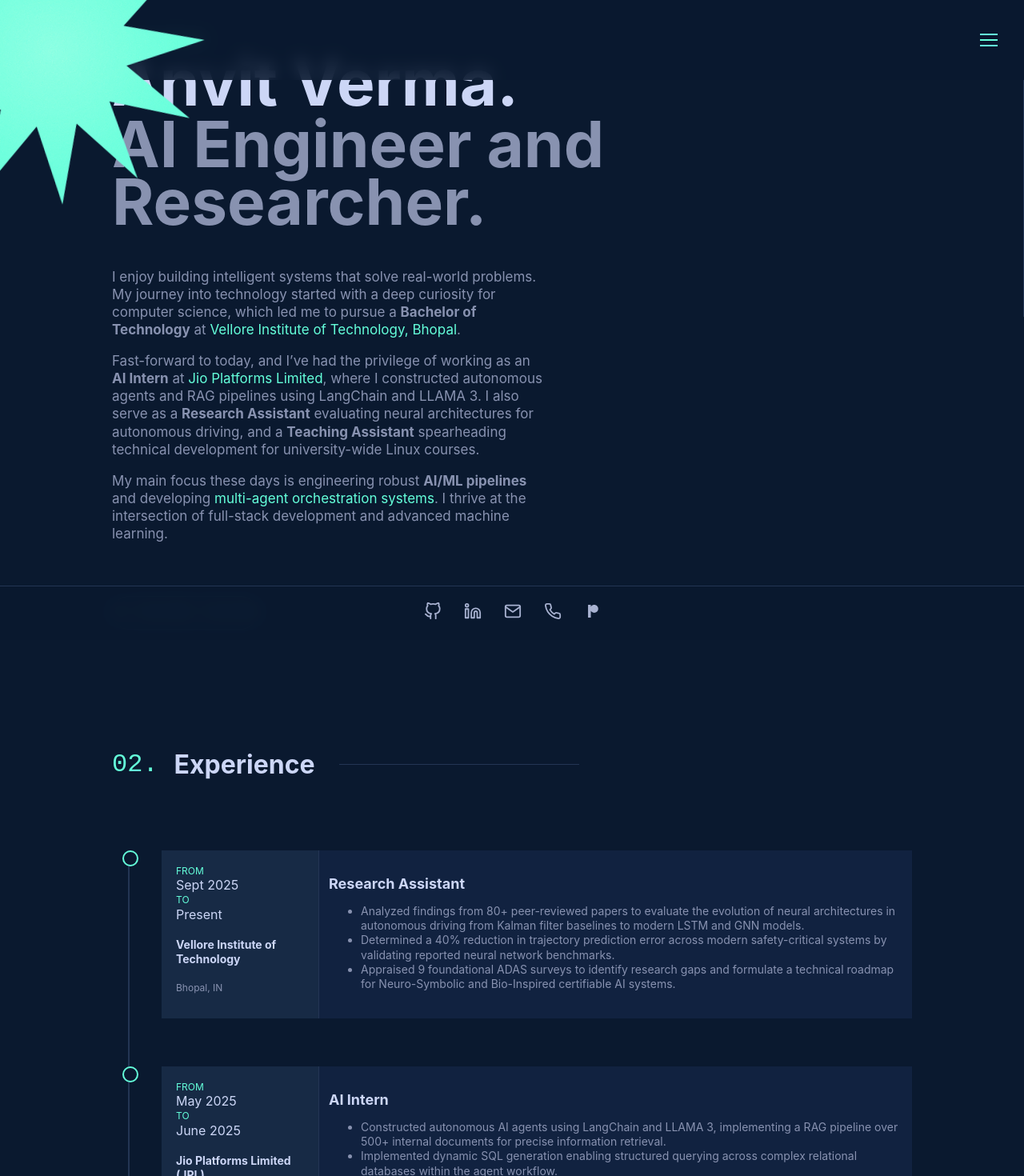
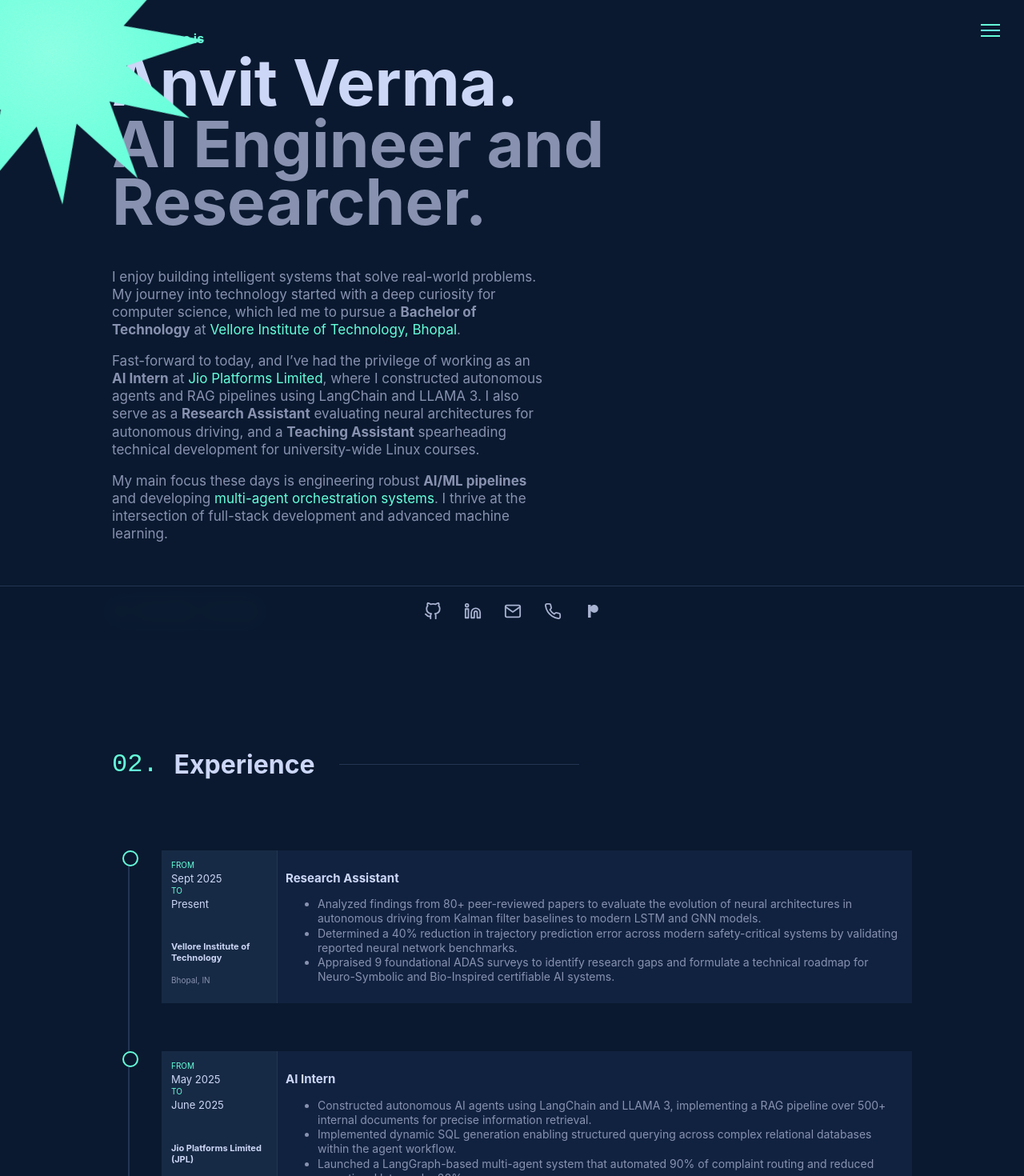
Before and after one commit to anvitvermaa/anvitvermaa.github.io, a Next.js app: page / in a window 1280 px wide. Shown: the top 1470 px of the page at 80% size. Built offline with nearby package versions, Linux system fonts and the light colour scheme.

Commit message:
fix: remove navbar bar, compact cards on mobile

```diff
--- a/src/components/Navbar.jsx
+++ b/src/components/Navbar.jsx
@@ -2,19 +2,13 @@
 import React, { useState, useEffect } from "react";
 
 const Navbar = () => {
-  const [scrolled, setScrolled] = useState(false);
   const [menuOpen, setMenuOpen] = useState(false);
 
   useEffect(() => {
-    const handleScroll = () => setScrolled(window.scrollY > 50);
-    window.addEventListener("scroll", handleScroll);
-    return () => window.removeEventListener("scroll", handleScroll);
-  }, []);
-
-  useEffect(() => {
-    const handleResize = () => { if (window.innerWidth >= 768) setMenuOpen(false); };
-    window.addEventListener("resize", handleResize);
-    return () => window.removeEventListener("resize", handleResize);
+    // Close menu on ESC key
+    const handleKey = (e) => { if (e.key === "Escape") setMenuOpen(false); };
+    window.addEventListener("keydown", handleKey);
+    return () => window.removeEventListener("keydown", handleKey);
   }, []);
 
   const navLinks = [
@@ -30,90 +24,79 @@ const Navbar = () => {
 
   return (
     <>
-      {/* ── NAVBAR BAR ── */}
-      <nav style={{
-        position: "fixed", top: 0, left: 0, width: "100%",
-        height: scrolled ? "70px" : "100px",
-        backgroundColor: "rgba(10, 25, 47, 0.85)",
-        backdropFilter: "blur(10px)",
-        zIndex: 9999,
-        display: "flex",
-        justifyContent: "flex-end",
-        alignItems: "center",
-        padding: "0 25px",
-        boxSizing: "border-box",
-        transition: "height 0.3s ease, background-color 0.3s ease",
-        boxShadow: scrolled ? "0 10px 30px -10px rgba(2,12,27,0.7)" : "none",
-      }}>
-
-        {/* Desktop links */}
-        <div className="hidden md:flex" style={{ alignItems: "center" }}>
-          <ol style={{ display: "flex", gap: "30px", listStyle: "none", margin: 0, padding: 0 }}>
-            {navLinks.map((item, i) => (
-              <li key={i}>
-                <a href={item.url}
-                  style={{ textDecoration: "none", color: "#ccd6f6", fontFamily: monoFont, fontSize: "13px", fontWeight: "500", display: "flex", alignItems: "center", transition: "color 0.3s ease", cursor: "pointer" }}
-                  onMouseEnter={e => e.currentTarget.style.color = "#64ffda"}
-                  onMouseLeave={e => e.currentTarget.style.color = "#ccd6f6"}
-                >
-                  <span style={{ color: "#64ffda", marginRight: "5px" }}>{item.number}</span>
-                  {item.name}
-                </a>
-              </li>
-            ))}
-          </ol>
-        </div>
-
-        {/* Mobile hamburger — right side only */}
-        <button
-          className="md:hidden"
-          onClick={() => setMenuOpen(!menuOpen)}
-          aria-label="Toggle menu"
-          style={{ background: "none", border: "none", cursor: "pointer", padding: "8px", display: "flex", flexDirection: "column", gap: "5px", outline: "none" }}
-        >
-          <span style={{ display: "block", width: "22px", height: "2px", backgroundColor: "#64ffda", transition: "transform 0.3s, opacity 0.3s", transform: menuOpen ? "rotate(45deg) translateY(7px)" : "none" }} />
-          <span style={{ display: "block", width: "22px", height: "2px", backgroundColor: "#64ffda", transition: "opacity 0.3s", opacity: menuOpen ? 0 : 1 }} />
-          <span style={{ display: "block", width: "22px", height: "2px", backgroundColor: "#64ffda", transition: "transform 0.3s, opacity 0.3s", transform: menuOpen ? "rotate(-45deg) translateY(-7px)" : "none" }} />
-        </button>
-      </nav>
-
-      {/* ── MOBILE DROPDOWN — compact, right-aligned panel ── */}
-      <div
-        className="md:hidden"
+      {/* ── Floating hamburger button — top-right, no bar ── */}
+      <button
+        onClick={() => setMenuOpen(!menuOpen)}
+        aria-label="Toggle menu"
         style={{
           position: "fixed",
-          top: scrolled ? "70px" : "100px",
+          top: "20px",
+          right: "20px",
+          zIndex: 10000,
+          background: menuOpen ? "rgba(10,25,47,0.85)" : "transparent",
+          backdropFilter: menuOpen ? "blur(8px)" : "none",
+          border: "none",
+          borderRadius: "6px",
+          cursor: "pointer",
+          padding: "10px",
+          display: "flex",
+          flexDirection: "column",
+          gap: "5px",
+          outline: "none",
+          transition: "background 0.3s ease",
+        }}
+      >
+        <span style={{ display: "block", width: "24px", height: "2px", backgroundColor: "#64ffda", transition: "transform 0.3s, opacity 0.3s", transform: menuOpen ? "rotate(45deg) translateY(7px)" : "none" }} />
+        <span style={{ display: "block", width: "24px", height: "2px", backgroundColor: "#64ffda", transition: "opacity 0.3s", opacity: menuOpen ? 0 : 1 }} />
+        <span style={{ display: "block", width: "24px", height: "2px", backgroundColor: "#64ffda", transition: "transform 0.3s, opacity 0.3s", transform: menuOpen ? "rotate(-45deg) translateY(-7px)" : "none" }} />
+      </button>
+
+      {/* ── Right-side sliding dropdown ── */}
+      <div
+        style={{
+          position: "fixed",
+          top: 0,
           right: 0,
-          width: menuOpen ? "200px" : "0px",
-          maxHeight: "calc(100vh - 100px)",
+          width: menuOpen ? "220px" : "0px",
+          height: "100vh",
+          overflowX: "hidden",
           overflowY: "auto",
-          overflowX: "hidden",
           backgroundColor: "rgba(10, 25, 47, 0.97)",
           backdropFilter: "blur(20px)",
-          zIndex: 9998,
-          borderLeft: "1px solid #233554",
-          borderBottom: "1px solid #233554",
-          transition: "width 0.3s ease, top 0.3s ease",
-          boxShadow: menuOpen ? "-5px 5px 20px rgba(2,12,27,0.5)" : "none",
+          zIndex: 9999,
+          borderLeft: menuOpen ? "1px solid #233554" : "none",
+          transition: "width 0.3s ease",
+          boxShadow: menuOpen ? "-8px 0 30px rgba(2,12,27,0.5)" : "none",
+          display: "flex",
+          flexDirection: "column",
+          justifyContent: "center",
         }}
       >
-        <ol style={{ listStyle: "none", margin: 0, padding: "10px 0", display: "flex", flexDirection: "column", whiteSpace: "nowrap" }}>
+        <ol style={{ listStyle: "none", margin: 0, padding: "20px 0", display: "flex", flexDirection: "column", whiteSpace: "nowrap" }}>
           {navLinks.map((item, i) => (
             <li key={i} style={{ borderBottom: "1px solid rgba(35,53,84,0.5)" }}>
               <a
                 href={item.url}
                 onClick={() => setMenuOpen(false)}
-                style={{ display: "flex", alignItems: "center", padding: "14px 20px", textDecoration: "none", color: "#ccd6f6", fontFamily: monoFont, fontSize: "13px", fontWeight: "500", transition: "color 0.2s, background 0.2s" }}
+                style={{ display: "flex", alignItems: "center", padding: "16px 28px", textDecoration: "none", color: "#ccd6f6", fontFamily: monoFont, fontSize: "14px", fontWeight: "500", transition: "color 0.2s, background 0.2s" }}
                 onMouseEnter={e => { e.currentTarget.style.color = "#64ffda"; e.currentTarget.style.background = "rgba(100,255,218,0.05)"; }}
                 onMouseLeave={e => { e.currentTarget.style.color = "#ccd6f6"; e.currentTarget.style.background = "none"; }}
               >
-                <span style={{ color: "#64ffda", marginRight: "8px", fontSize: "11px" }}>{item.number}</span>
+                <span style={{ color: "#64ffda", marginRight: "10px", fontSize: "11px", fontFamily: monoFont }}>{item.number}</span>
                 {item.name}
               </a>
             </li>
           ))}
         </ol>
       </div>
+
+      {/* Backdrop overlay */}
+      {menuOpen && (
+        <div
+          onClick={() => setMenuOpen(false)}
+          style={{ position: "fixed", inset: 0, zIndex: 9998, background: "rgba(10,25,47,0.5)", backdropFilter: "blur(2px)" }}
+        />
+      )}
     </>
   );
 };
--- a/src/components/sections/Jobs.jsx
+++ b/src/components/sections/Jobs.jsx
@@ -72,24 +72,24 @@ const Jobs = () => {
             <div className="flex flex-row items-stretch bg-[#112240] rounded shadow-xl overflow-hidden hover:-translate-y-1 transition-transform duration-300">
 
               {/* LEFT COLUMN — shrinks on mobile, full 280px on desktop */}
-              <div className="w-[160px] sm:w-[200px] md:w-[280px] shrink-0 bg-[#172a45] p-[18px] sm:p-[20px] md:p-[25px] flex flex-col justify-between border-r border-[#233554]">
+              <div className="w-[120px] sm:w-[190px] md:w-[280px] shrink-0 bg-[#172a45] p-[12px] sm:p-[18px] md:p-[25px] flex flex-col justify-between border-r border-[#233554]">
                 <div>
-                  <div className="font-mono text-[#64ffda] text-[12px] sm:text-[12px] md:text-xs mb-1 tracking-wider uppercase">From</div>
-                  <div className="text-[#ccd6f6] font-bold text-[16px] sm:text-[16px] md:text-lg mb-3 md:mb-4">{job.range.split(' - ')[0]}</div>
+                  <div className="font-mono text-[#64ffda] text-[10px] sm:text-[11px] md:text-xs mb-[2px] tracking-wider uppercase">From</div>
+                  <div className="text-[#ccd6f6] font-bold text-[13px] sm:text-[15px] md:text-lg mb-2 md:mb-4">{job.range.split(' - ')[0]}</div>
 
-                  <div className="font-mono text-[#64ffda] text-[12px] sm:text-[12px] md:text-xs mb-1 tracking-wider uppercase">To</div>
-                  <div className="text-[#ccd6f6] font-bold text-[16px] sm:text-[16px] md:text-lg mb-4 md:mb-8">{job.range.split(' - ')[1] || 'Present'}</div>
+                  <div className="font-mono text-[#64ffda] text-[10px] sm:text-[11px] md:text-xs mb-[2px] tracking-wider uppercase">To</div>
+                  <div className="text-[#ccd6f6] font-bold text-[13px] sm:text-[15px] md:text-lg mb-3 md:mb-8">{job.range.split(' - ')[1] || 'Present'}</div>
                 </div>
 
                 <div>
-                  <h4 className="text-[#ccd6f6] font-bold text-[14px] sm:text-[15px] md:text-xl leading-tight mb-1">{job.company}</h4>
-                  <p className="text-[#8892b0] font-mono text-[12px] sm:text-[12px] md:text-xs mt-1">{job.location}</p>
+                  <h4 className="text-[#ccd6f6] font-bold text-[11px] sm:text-[14px] md:text-xl leading-tight mb-1">{job.company}</h4>
+                  <p className="text-[#8892b0] font-mono text-[10px] sm:text-[11px] md:text-xs mt-1">{job.location}</p>
                 </div>
               </div>
 
               {/* RIGHT COLUMN */}
-              <div className="flex-1 p-[12px] sm:p-[18px] md:p-[25px] min-w-0">
-                <h3 className="text-[18px] sm:text-[19px] md:text-[22px] font-bold text-[#ccd6f6] mb-[14px] md:mb-[20px] group-hover:text-[#64ffda] transition-colors duration-300">
+              <div className="flex-1 p-[10px] sm:p-[18px] md:p-[25px] min-w-0 overflow-hidden">
+                <h3 className="text-[15px] sm:text-[18px] md:text-[22px] font-bold text-[#ccd6f6] mb-[10px] md:mb-[20px] group-hover:text-[#64ffda] transition-colors duration-300">
                   {job.title}
                 </h3>
 
```
Also changed, not shown: src/components/sections/Education.jsx (+7 -7 lines).
